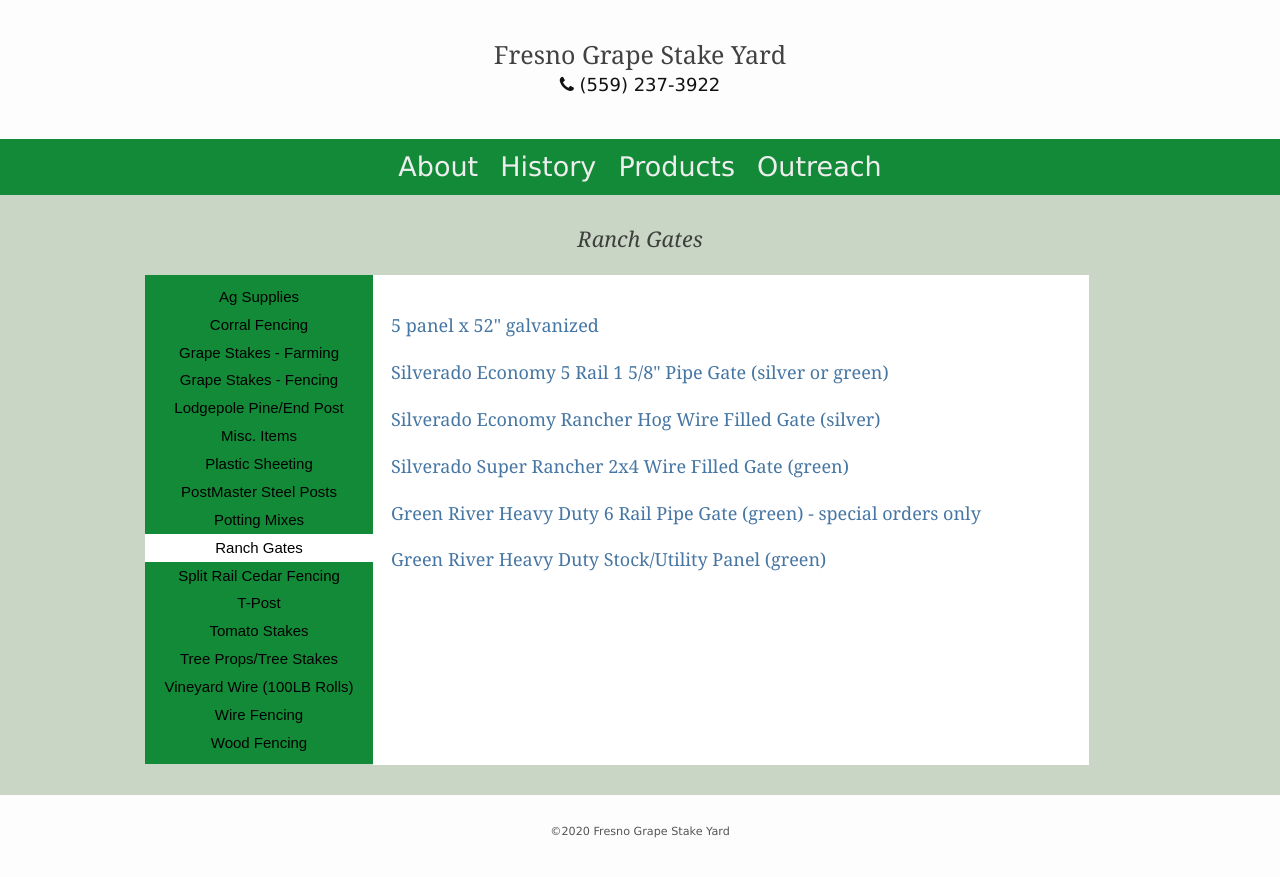
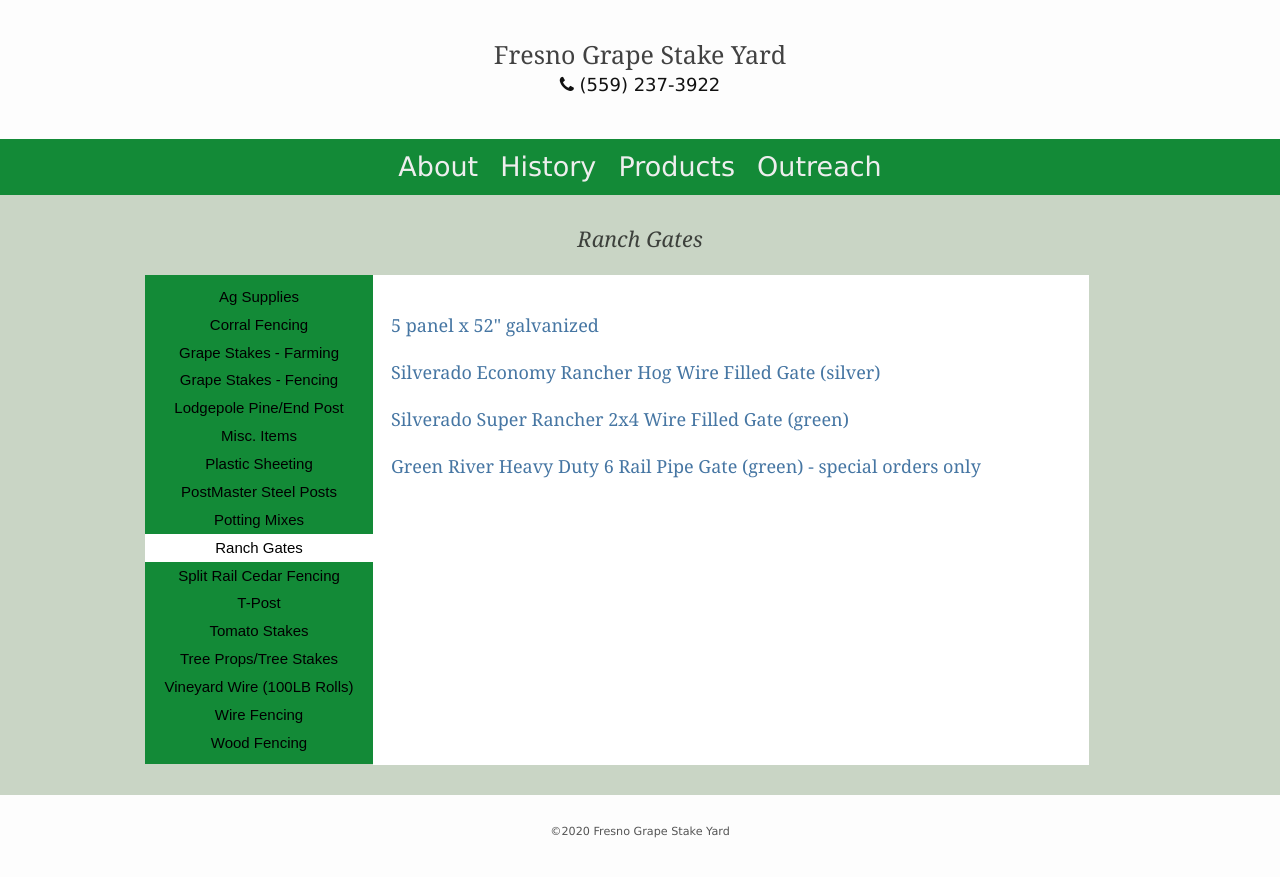
Before and after one commit to fresnograpestakeyard/fresnograpestakeyard.github.io, a Jekyll site: the page built from _pages/ranch_gates.md, in a window 1280 px wide. Shown: the top 877 px of the page. Built offline with Jekyll 4.4.1, drawn with Linux system fonts in a browser that asks for light colours; nearby versions of some CDN libraries.

Commit message:
ranch gates - remove silverado 5 and green river stock/utility

```diff
--- a/_pages/ranch_gates.md
+++ b/_pages/ranch_gates.md
@@ -30,45 +30,6 @@
         <img src='/images/galvanized-5-panel-gate.jpg'
                 alt='Galvanized 5-panel Gate'
                 class='w100' />
-    </div>
-    <br class='clear' />
-</div>
-
-<p>
-    <span class='clickable' id='show-econo-gate1'>
-        Silverado Economy 5 Rail 1 5/8" Pipe Gate (silver or
-        green)
-    </span>
-</p>
-<div class='onclick-box' id='econo-gate1'>
-    <div class='close clickable'>Close</div>
-    <div class='float-left small'>
-        <ul>
-            <li class='bold'>
-                Silverado Economy Tube Gate
-            </li>
-            <li>Height: 48"</li>
-            <li>Rails: 1 5/8" round tube</li>
-            <li>Latch: 30", 3/16" welded chain</li>
-            <li>Hinges: 5/8" x 12" threaded rod</li>
-            <li>
-                Number of Vertical Rails: One for 8', 10',
-                and 12'; two for 14' and 16'.
-            </li>
-            <li>
-                Finish: Silver TUFF GUARD polyester powder
-                coating
-            </li>
-        </ul>
-    </div>
-    <div class='click-box-thumb'>
-        <a href='/images/silver-econo-gate-1.jpg'
-                rel='lightbox'>
-            <img src='/images/silver-econo-gate-1.jpg'
-                    class='w200'
-                    alt='Silverado Economy 5 Rail 1 5/8 "
-                    Pipe Gate' />
-        </a>
     </div>
     <br class='clear' />
 </div>
@@ -186,39 +147,3 @@
     </div>
     <br class='clear' />
 </div>
-
-<p>
-    <span class='clickable' id='show-heavy-rail-pipe-panel'>
-        Green River Heavy Duty Stock/Utility Panel (green)
-    </span>
-</p>
-<div class='onclick-box' id='heavy-rail-pipe-panel'>
-    <div class='close clickable'>Close</div>
-    <div class='float-left small'>
-        <ul>
-            <li class='bold'>
-                Heavy Duty Stock Panel
-            </li>
-            <li>Height: 64"</li>
-            <li>Frame: 1 5/8", 14 Gauge rounded tube</li>
-            <li>
-                Rails: Heavy duty five sided roll-formed
-                tube
-            </li>
-            <li>Connectors: Pin and Loop</li>
-            <li>Latch: Double throw lever latch</li>
-            <li>
-                Finish: TUFF-GUARD evergreen powder coating
-            </li>
-        </ul>
-    </div>
-    <div class='click-box-thumb'>
-        <a href='/images/heavy-duty-utility-panel.jpg'
-                rel='lightbox'>
-            <img src='/images/heavy-duty-utility-panel.jpg'
-                    class='w200'
-                    alt='Heavy Duty Stock Panel' />
-        </a>
-    </div>
-    <br class='clear' />
-</div>
```
